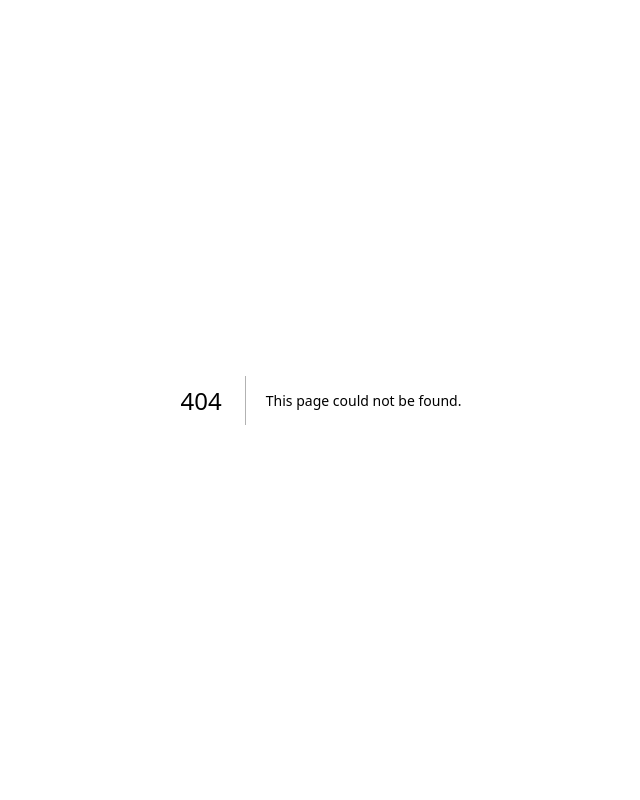
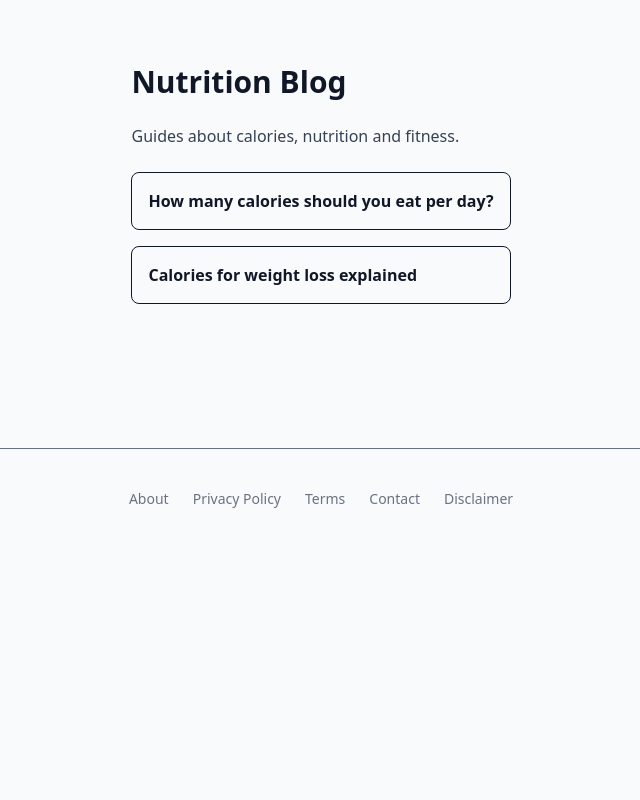
Before and after one commit to anthonysanchezz/calorie-calculator, a Next.js app: page /blog in a window 1280 px wide. Before the commit this address had no page. Shown: the top 800 px of the page, without its empty margins (319-959 px from the left). Built offline with nearby package versions, Linux system fonts and the light colour scheme.

Commit message:
fix blog page

```diff
--- /dev/null
+++ b/app/blog/page.js
@@ -0,0 +1,31 @@
+export default function Blog() {
+  return (
+    <main className="max-w-4xl mx-auto px-6 py-16">
+
+      <h1 className="text-3xl font-bold mb-6">
+        Nutrition Blog
+      </h1>
+
+      <p className="mb-6 text-gray-700">
+        Guides about calories, nutrition and fitness.
+      </p>
+
+      <div className="space-y-4">
+
+        <div className="border rounded-lg p-4">
+          <h2 className="font-semibold">
+            How many calories should you eat per day?
+          </h2>
+        </div>
+
+        <div className="border rounded-lg p-4">
+          <h2 className="font-semibold">
+            Calories for weight loss explained
+          </h2>
+        </div>
+
+      </div>
+
+    </main>
+  );
+}
```
